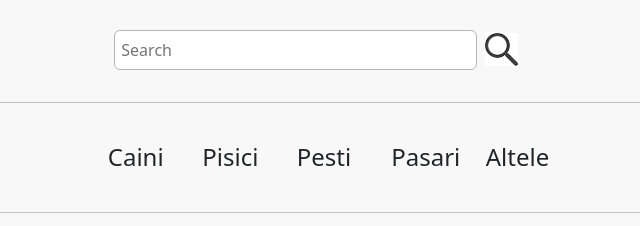
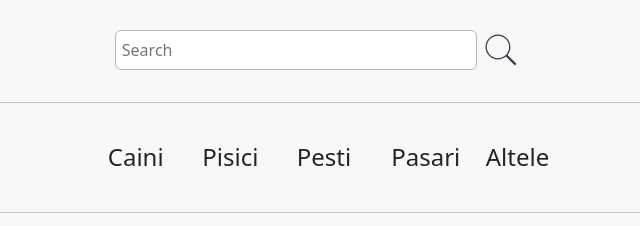
Before and after one commit to CreativeIsmael/BestPet, a plain HTML site: page index.html in a window 1280 px wide. Shown: the top 226 px of the page, 320-960 px from the left. Drawn offline with nearby package versions, Linux system fonts and the light colour scheme.

Commit message:
Update index.html

```diff
--- a/index.html
+++ b/index.html
@@ -314,9 +314,23 @@
             onkeydown="loadData()"
             onkeyup="search()"
           />
-          <span class="p-1 px-2 text-secondary"
-            ><img src="images/search.png"
-          /></span>
+          <span class="p-1 px-2 text-secondary" style="height: 40px"
+            ><svg
+              enable-background="new 0 0 512 512"
+              height="32px"
+              id="Layer_1"
+              version="1.1"
+              viewBox="0 0 512 512"
+              width="32px"
+              xml:space="preserve"
+              xmlns="http://www.w3.org/2000/svg"
+              xmlns:xlink="http://www.w3.org/1999/xlink"
+            >
+              <path
+                d="M503.866,477.974L360.958,335.052c28.725-34.544,46.017-78.912,46.017-127.336  c0-110.084-89.227-199.312-199.312-199.312C97.599,8.403,8.351,97.631,8.351,207.715c0,110.064,89.248,199.312,199.312,199.312  c48.435,0,92.792-17.292,127.336-46.017l142.908,142.922L503.866,477.974z M29.331,207.715c0-98.334,79.987-178.332,178.332-178.332  c98.325,0,178.332,79.998,178.332,178.332s-80.007,178.332-178.332,178.332C109.318,386.047,29.331,306.05,29.331,207.715z"
+                fill="#37404D"
+              /></svg
+          ></span>
           <div
             id="theList"
             class="searchResults border border-1 rounded"
```
